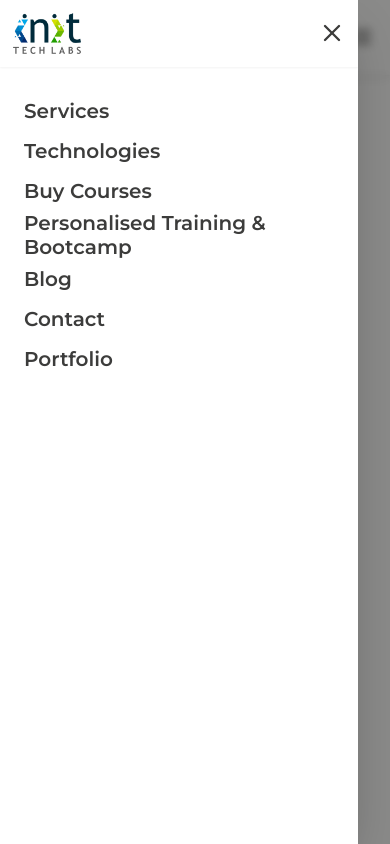
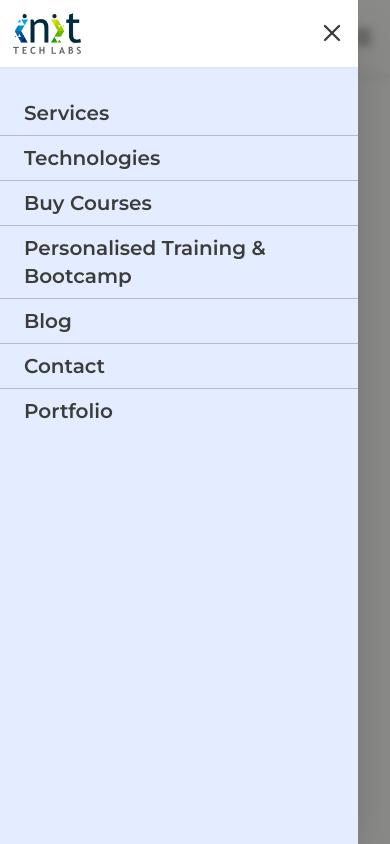
Before and after one commit to DhairyaNJoshi/inittechlabs, a Next.js app: page /technologies in a window 390 px wide. Both pictures are taken after a click on the element 362 px from the left and 37 px from the top of the page. Shown: the top 844 px of the page. Built offline with nearby package versions, Linux system fonts and the light colour scheme.

Commit message:
sidebar fixes

```diff
--- a/src/components/Layout/Sidebar.tsx
+++ b/src/components/Layout/Sidebar.tsx
@@ -7,6 +7,37 @@ import { Portal } from "../ui/Portal";
 type SidebarProps = {
   closeSidebar: () => void;
 };
+
+const SIDEBAR_MENU = [
+  {
+    name: "Services",
+    link: "/services",
+  },
+  {
+    name: "Technologies",
+    link: "/technologies",
+  },
+  {
+    name: "Buy Courses",
+    link: "/training/courses",
+  },
+  {
+    name: "Personalised Training & Bootcamp",
+    link: "/training/personalised-training",
+  },
+  {
+    name: "Blog",
+    link: "/",
+  },
+  {
+    name: "Contact",
+    link: "/",
+  },
+  {
+    name: "Portfolio",
+    link: "/",
+  },
+];
 const Sidebar = ({ closeSidebar }: SidebarProps) => {
   return (
     <Portal>
@@ -23,12 +54,13 @@ const Sidebar = ({ closeSidebar }: SidebarProps) => {
           animate={{ x: "0%" }}
           transition={{ ease: "easeIn", duration: 0.1 }}
           exit={{ x: "-100%" }}
-          className=" overflow-cst fixed left-0 top-0 z-[60] h-full w-11/12 overflow-auto bg-white shadow-2xl sm:w-auto"
+          className=" overflow-cst fixed left-0 top-0 z-[60] h-full w-11/12 overflow-auto bg-primary-50 shadow-2xl sm:w-auto"
         >
           <div className="sticky top-0 z-10 flex items-center gap-6 bg-white p-3 shadow-sm sm:p-0">
             <Link
               className="h-full w-full sm:max-w-[100px] max-w-[70px] max-h-[50px]"
               href={"/"}
+              onClick={closeSidebar}
             >
               <Image
                 src={"/images/INITlogo.png"}
@@ -44,46 +76,15 @@ const Sidebar = ({ closeSidebar }: SidebarProps) => {
               className="ml-auto h-7 w-7 text-gray sm:hidden"
             />
           </div>
-          <div className="px-6 py-6 pb-6 lg:px-20">
-            <ul className="text-20 font-600 leading-10 text-gray">
-              <li>
-                <Link onClick={closeSidebar} href="/services">
-                  Services
-                </Link>
-              </li>
-              <li>
-                <Link onClick={closeSidebar} href="/technologies">
-                  Technologies
-                </Link>
-              </li>
-              <li>
-                <Link onClick={closeSidebar} href="/training/courses">
-                  Buy Courses
-                </Link>
-              </li>
-              <li className="leading-6">
-                <Link
-                  onClick={closeSidebar}
-                  href="/training/personalised-training"
-                >
-                  Personalised Training & Bootcamp
-                </Link>
-              </li>
-              <li>
-                <Link onClick={closeSidebar} href="/">
-                  Blog
-                </Link>
-              </li>
-              <li>
-                <Link onClick={closeSidebar} href="/">
-                  Contact
-                </Link>
-              </li>
-              <li>
-                <Link onClick={closeSidebar} href="/">
-                  Portfolio
-                </Link>
-              </li>
+          <div className="py-6 pb-6 lg:px-20">
+            <ul className="text-20 font-600 leading-10 text-gray grid divide-y divide-gray-100/40">
+              {SIDEBAR_MENU?.map((item, i) => (
+                <li key={i} className="px-6 py-2 leading-7">
+                  <Link onClick={closeSidebar} href={item.link}>
+                    {item.name}
+                  </Link>
+                </li>
+              ))}
             </ul>
           </div>
         </m.div>
```
